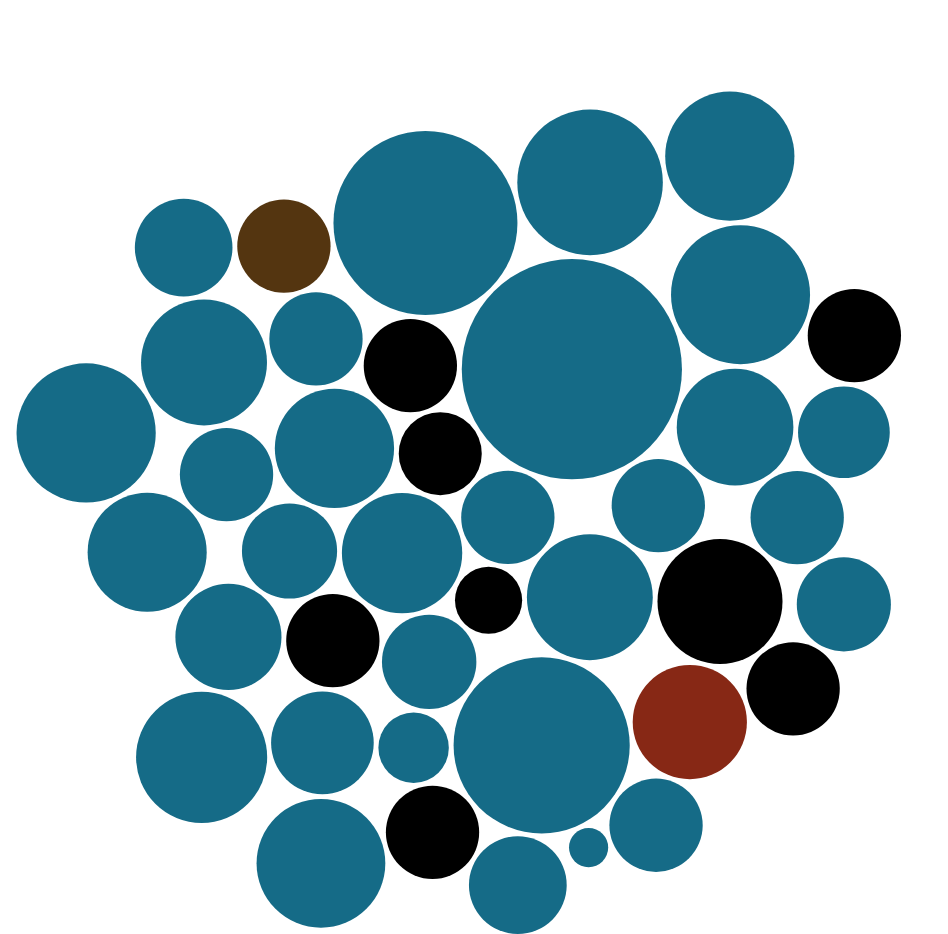
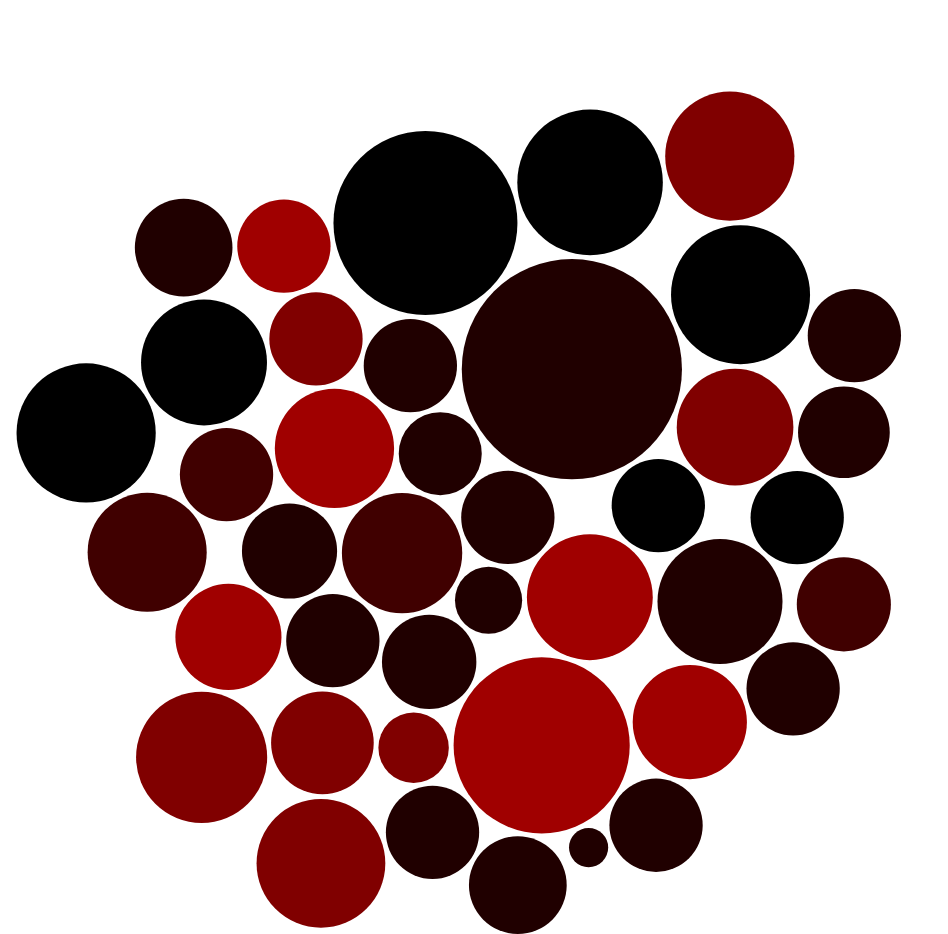
Before and after one commit to blrubenstein/star-wars-planets-data-vis, a website: page index.html in a window 1280 px wide. Shown: the whole page, without its empty margins (0-948 px from the left). Drawn offline with nearby package versions, Linux system fonts and the light colour scheme.

Commit message:
Updated color scheme

```diff
--- a/index.html
+++ b/index.html
@@ -14,8 +14,26 @@
 <body>
 <script src="https://d3js.org/d3.v4.min.js"></script>
 <script>
-    var color = d3.scaleQuantize()
-            .range(["#156b87", "#876315", "#543510", "#872815"]);
+    var color = function(population, size){
+        var value = 0;
+        if(population == "Unknown" || size == "Unknown"){
+            console.log("Something is unknown");
+            value = 0;
+        } else {
+            value = population / size;
+        }
+        if(value < 1000){
+            return "#200000"
+        } else if (value < 10000){
+            return "#400000"
+        } else if (value < 100000){
+            return "600000"
+        } else if (value < 1000000){
+            return "#800000"
+        } else {
+            return "#a00000"
+        }
+    };
 
     var size = 960;
 
@@ -27,11 +45,11 @@
             .attr("width", size)
             .attr("height", size);
 
+
+
     d3.csv("csvPlanets.csv", type, function(error, data) {
         var planets = data.filter(function(d) { return d.distance === 0; }),
                 exoplanets = data.filter(function(d) { return d.distance !== 0; });
-
-        color.domain(d3.extent(data, function(d) { return d.population / d.size; }));
 
         var root = d3.hierarchy({children: [{children: planets}].concat(exoplanets)})
                 .sum(function(d) { return d.size * d.size; })
@@ -51,11 +69,12 @@
                 .attr("cy", function(d) { return d.y; })
                 .classed("group", function(d) { return d.children; })
                 .filter(function(d) { return d.data; })
-                .style("fill", function(d) { return color(d.data.population / d.data.size); })
+                .style("fill", function(d) { return color(d.data.population, d.data.size); })
                 .append("title")
                 .text(function(d) {
                     return d.data.name
                             + "\nplanet diameter: " + d.data.size + " KM"
+                            + "\nplanet population: " + d.data.population
                             + "\nplanet orbital period: " + d.data.orbital_period + " days"
                             + "\nplanet rotation period: " + d.data.rotation_period + " hours"
                             + "\nplanet climate: " + d.data.climate
```
